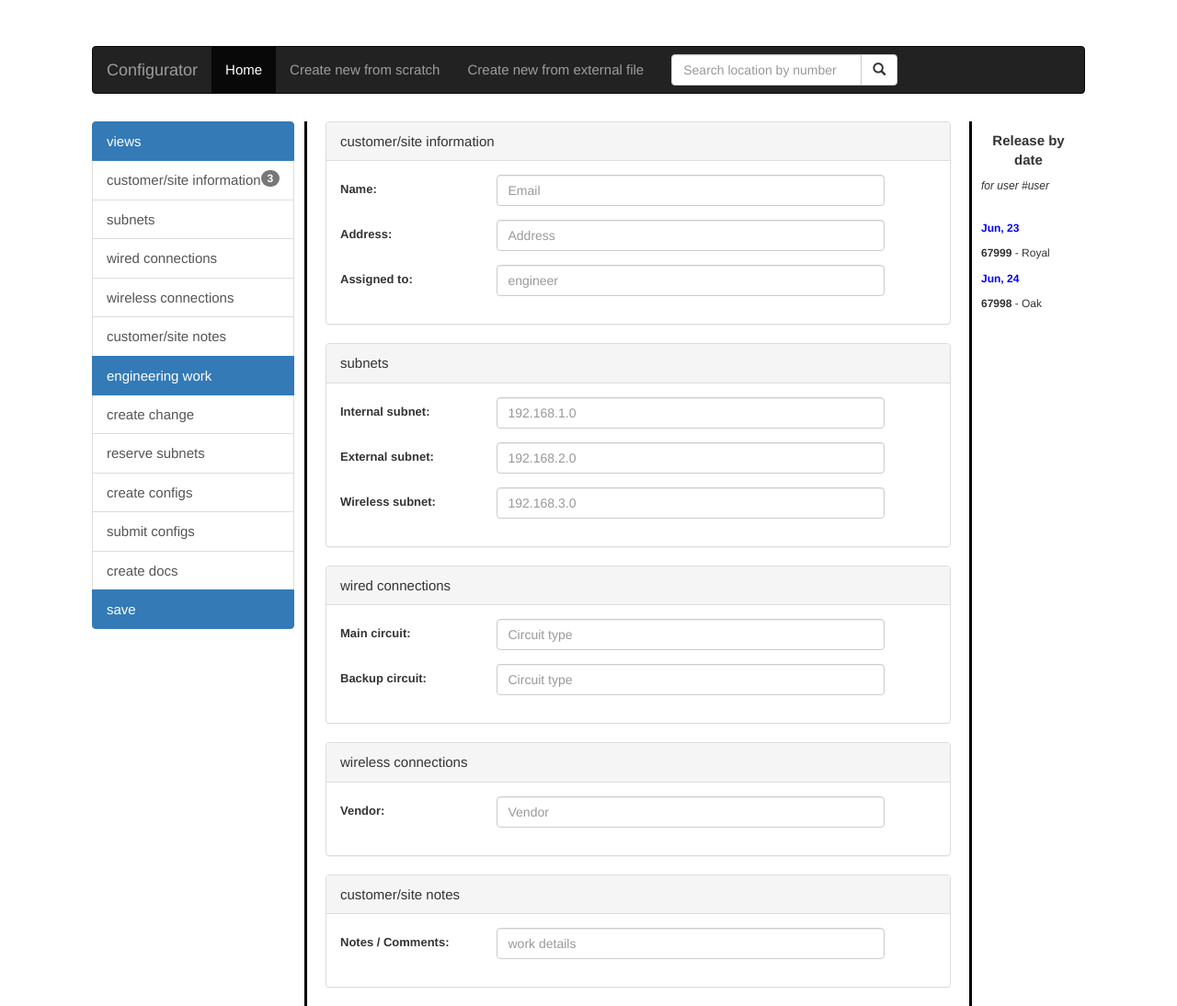
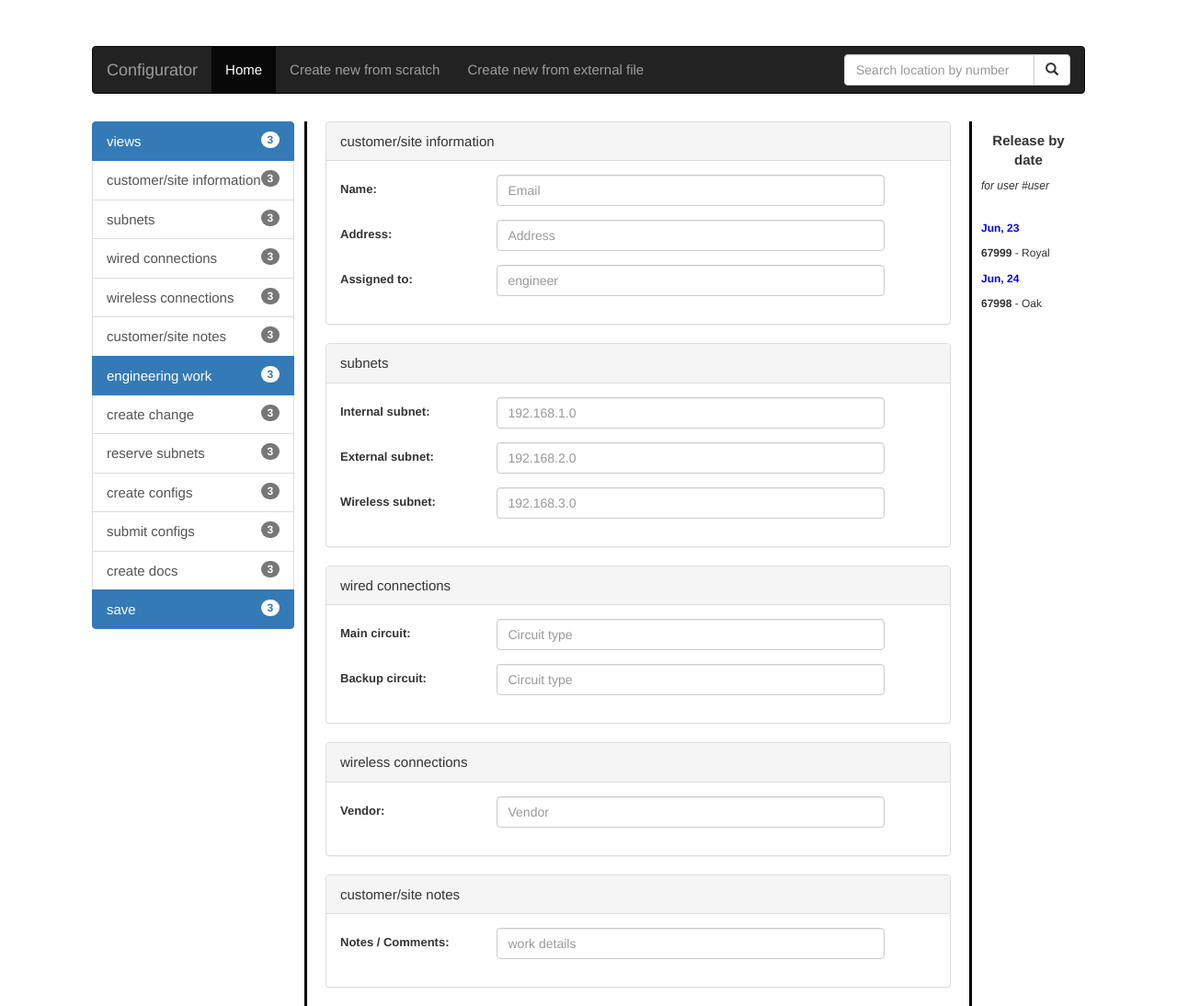
Before and after one commit to moracioliveira/prototype, a plain HTML site: page index.html in a window 1280 px wide. Shown: the top 1094 px of the page at 92% size. Drawn offline with nearby package versions, Linux system fonts and the light colour scheme.

Commit message:
Search bar fixed

```diff
--- a/index.html
+++ b/index.html
@@ -1,12 +1,11 @@
 <!--FIXME Responsive website-->
-<!--FIXME SEARCH BOX TO BE RIGHT ALIGNED BY ITSELF-->
 <!DOCTYPE html>
 <html lang="en">
 <head>
     <title>Bootstrap Example</title>
     <meta charset="utf-8">
     <meta name="viewport" content="width=device-width, initial-scale=1">
-    <link rel="stylesheet" href="styles/main.css">
+    <link rel="stylesheet" href="css/main.css">
     <link rel="stylesheet" href="https://maxcdn.bootstrapcdn.com/bootstrap/3.4.1/css/bootstrap.min.css">
     <link rel="stylesheet" href="https://cdn.jsdelivr.net/npm/bootstrap-icons@1.10.2/font/bootstrap-icons.css"
           integrity="sha384-b6lVK+yci+bfDmaY1u0zE8YYJt0TZxLEAFyYSLHId4xoVvsrQu3INevFKo+Xir8e" crossorigin="anonymous">
@@ -27,7 +26,7 @@
                 <li><a href="#">Create new from scratch</a></li>
                 <li><a href="#">Create new from external file</a></li>
             </ul>
-            <form class="navbar-form navbar-left" action="/action_page.php">
+            <form class="navbar-form navbar-right" action="/action_page.php">
                 <div class="form-group">
                     <div class="input-group">
                         <input type="text" class="form-control" placeholder="Search location by number">
@@ -47,19 +46,19 @@
     <div class="body-item-left">
         <div class="list-group">
             <!--            TODO BADGE IS COUNT OF EMPTY FIELDS FOR SPECIFIC FORM. USE JAVASCRIPT-->
-            <a href="#" class="list-group-item active">views</a>
+            <a href="#" class="list-group-item active">views<span class="badge">3</span></a>
             <a href="#top" class="list-group-item">customer/site information<span class="badge">3</span></a>
-            <a href="#subnets" class="list-group-item">subnets</a>
-            <a href="#wired_connections" class="list-group-item">wired connections</a>
-            <a href="#wireless_connections" class="list-group-item">wireless connections</a>
-            <a href="#wireless_connections" class="list-group-item">customer/site notes</a>
-            <a href="#" class="list-group-item active">engineering work</a>
-            <a href="#top" class="list-group-item">create change</a>
-            <a href="#top" class="list-group-item">reserve subnets</a>
-            <a href="#top" class="list-group-item">create configs</a>
-            <a href="#top" class="list-group-item">submit configs</a>
-            <a href="#top" class="list-group-item">create docs</a>
-            <a href="#top" class="list-group-item active">save</a>
+            <a href="#subnets" class="list-group-item">subnets<span class="badge">3</span></a>
+            <a href="#wired_connections" class="list-group-item">wired connections<span class="badge">3</span></a>
+            <a href="#wireless_connections" class="list-group-item">wireless connections<span class="badge">3</span></a>
+            <a href="#wireless_connections" class="list-group-item">customer/site notes<span class="badge">3</span></a>
+            <a href="#" class="list-group-item active">engineering work<span class="badge">3</span></a>
+            <a href="#top" class="list-group-item">create change<span class="badge">3</span></a>
+            <a href="#top" class="list-group-item">reserve subnets<span class="badge">3</span></a>
+            <a href="#top" class="list-group-item">create configs<span class="badge">3</span></a>
+            <a href="#top" class="list-group-item">submit configs<span class="badge">3</span></a>
+            <a href="#top" class="list-group-item">create docs<span class="badge">3</span></a>
+            <a href="#top" class="list-group-item active">save<span class="badge">3</span></a>
         </div>
     </div>
     <div class="body-item-center">
```
Also changed, not shown: css/main.css (renamed from styles/main.css).
